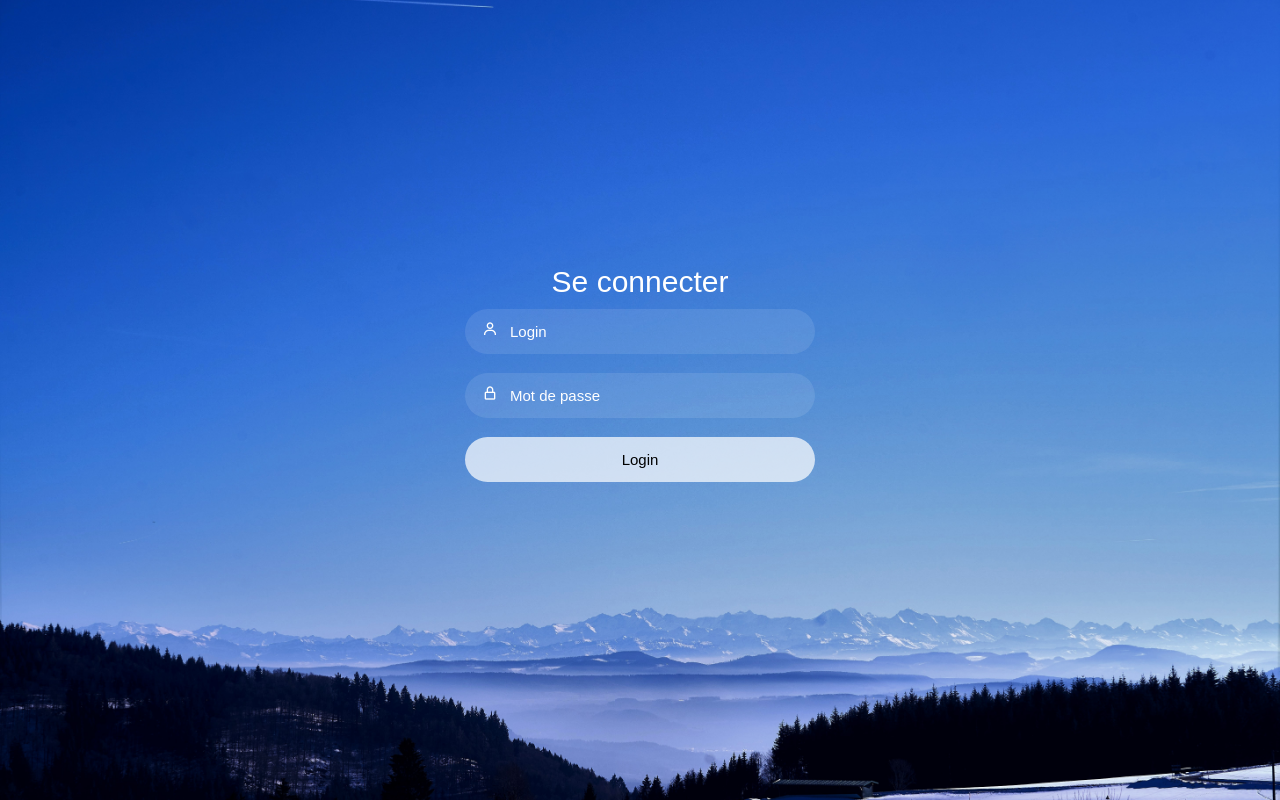
After one commit to hugoespenan/THAY, a PHP site: page /volley/test.php in a window 1280 px wide. The commit adds this page. Run offline with PHP 8.4, Linux system fonts and the light colour scheme.

Commit message:
[Modification]du code php login qui permet la connexion maintenant le code nous permet d'afficher si on est connecté ou non problème avec le inlude et le header location a regler

```diff
--- a/volley/classement.php
+++ b/volley/classement.php
@@ -1,5 +1,5 @@
 <?php
-include ("header.html")
+include("head.html")
 
 ?>
 <body>
--- a/volley/contact.php
+++ b/volley/contact.php
@@ -1,5 +1,5 @@
 <?php
-include ("header.html")
+include("head.html")
 
 ?>
 <body>
--- a/volley/php/bdd/bdd.php
+++ b/volley/php/bdd/bdd.php
@@ -20,5 +20,8 @@ class basededonne
         }
 
     }
+
+
+
 }
 ?>
--- /dev/null
+++ b/volley/test.php
@@ -0,0 +1,56 @@
+<?php
+
+
+
+
+?>
+
+
+
+
+
+
+
+
+<!DOCTYPE html>
+<html lang="en">
+<head>
+    <meta charset="UTF-8">
+    <meta http-equiv="X-UA-Compatible" content="IE=edge">
+    <meta name="viewport" content="width=device-width, initial-scale=1.0">
+    <link rel="stylesheet" href="style.css">
+    <link href='https://unpkg.com/boxicons@2.1.4/css/boxicons.min.css' rel='stylesheet'>
+
+    <title>Ludiflex | Login</title>
+
+</head>
+<body>
+<form method="POST">
+    <div class="box">
+        <div class="container">
+
+            <div class="top">
+
+                <header>Se connecter</header>
+            </div>
+
+            <div class="input-field">
+                <input type="text" class="input" placeholder="Login" name="login">
+                <i class='bx bx-user' ></i>
+            </div>
+
+            <div class="input-field">
+                <input type="Password" class="input" placeholder="Mot de passe" name="mdp">
+                <i class='bx bx-lock-alt'></i>
+            </div>
+
+            <div class="input-field">
+                <input type="submit" class="submit" value="Login" id="">
+            </div>
+
+
+        </div>
+    </div>
+</form>
+</body>
+</html>
--- a/volley/à propos.php
+++ b/volley/à propos.php
@@ -1,5 +1,5 @@
 <?php
-include ("header.html")
+include("head.html")
 
 ?>
   <body>
--- a/volley/équipes.php
+++ b/volley/équipes.php
@@ -1,5 +1,5 @@
 <?php
-include ("header.html")
+include("head.html")
 
 ?>
 <body>
```
Also changed, not shown: volley/index.php (+23 -23 lines), volley/php/connexion/login.php (deleted, +0 -20 lines), volley/php/utilisateur/utilisateur.php (+3 -6 lines), volley/head.html (renamed from volley/header.html).
